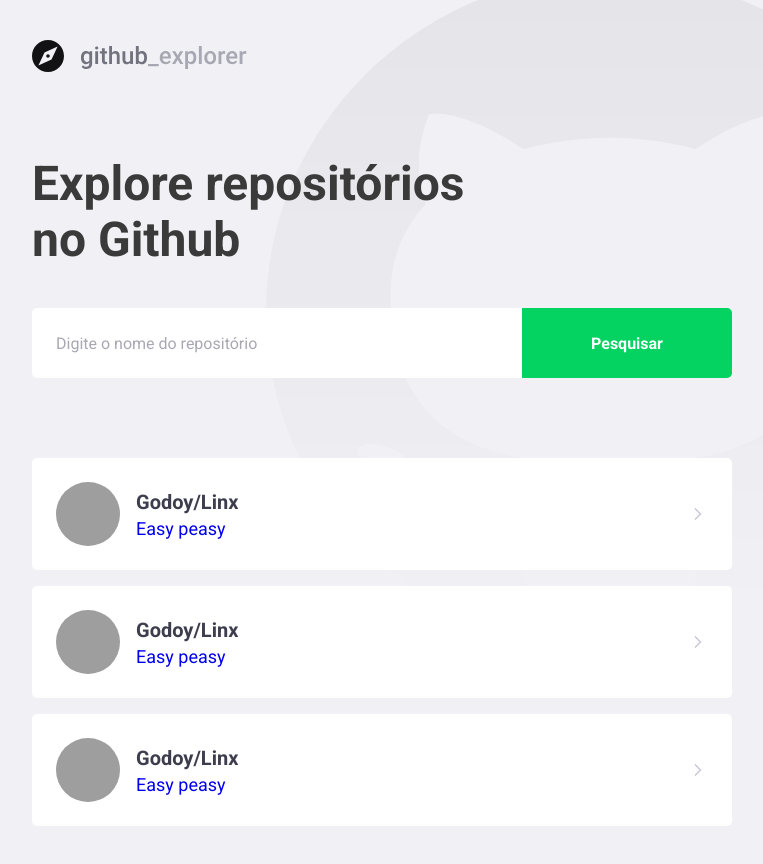
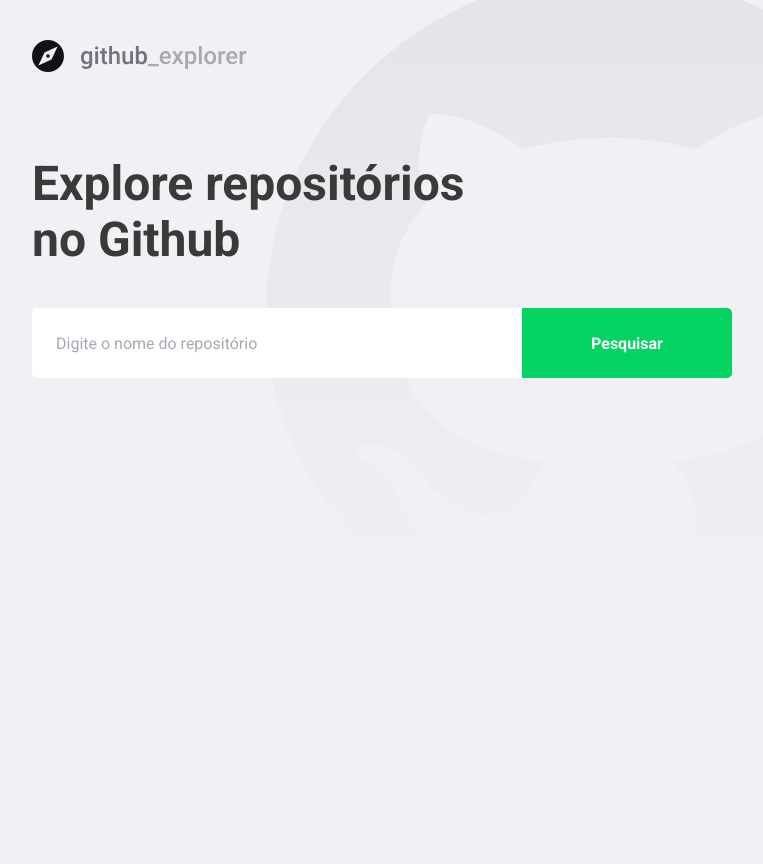
Before and after one commit to maxtrodaro/search-github-repository, a React (Create React App) app: page / in a window 1280 px wide. Shown: the whole page, without its empty margins (148-911 px from the left). After the commit the page ends 800 px from the top, so only its background shows below. Built offline with nearby package versions, Linux system fonts and the light colour scheme; grey boxes are pictures that could not be loaded.

Commit message:
Feature: Connecting App with Github API

```diff
--- a/package.json
+++ b/package.json
@@ -10,6 +10,7 @@
     "@types/node": "^12.0.0",
     "@types/react": "^16.9.0",
     "@types/react-dom": "^16.9.0",
+    "axios": "^0.19.2",
     "polished": "^3.6.5",
     "react": "^16.13.1",
     "react-dom": "^16.13.1",
--- a/src/pages/Dashboard/index.tsx
+++ b/src/pages/Dashboard/index.tsx
@@ -1,54 +1,66 @@
-import React from 'react';
+import React, { useState, FormEvent } from 'react';
 import { FiChevronRight } from 'react-icons/fi';
+import api from '../../services/api';
 
 import logoImg from '../../assets/github-logo.svg';
 import { Title, Form, Repositories } from './styles';
 
+interface Repository {
+  full_name: string;
+  description: string;
+  owner: {
+    login: string;
+    avatar_url: string;
+  };
+}
+
 const Dashboard: React.FC = () => {
+  const [newRepo, setNewRepo] = useState('');
+  const [repositories, setRepositories] = useState<Repository[]>([]);
+
+  async function handleAddRepository(
+    event: FormEvent<HTMLFormElement>,
+  ): Promise<void> {
+    event.preventDefault();
+
+    const response = await api.get(`/repos/${newRepo}`);
+
+    const repository = response.data;
+
+    setRepositories([...repositories, repository]);
+    setNewRepo('');
+  }
+
   return (
     <>
       <img src={logoImg} alt="Github logo" />
       <Title>Explore repositórios no Github</Title>
 
-      <Form>
-        <input placeholder="Digite o nome do repositório" />
+      <Form onSubmit={handleAddRepository}>
+        <input
+          value={newRepo}
+          onChange={e => setNewRepo(e.target.value)}
+          placeholder="Digite o nome do repositório"
+        />
         <button type="submit"> Pesquisar</button>
       </Form>
 
       <Repositories>
-        <a href="#">
+        {repositories.map(repository => {
+          return (
+            <a key={repository.full_name} href="teste">
               <img
-            src="https://avatars0.githubusercontent.com/u/46817375?s=460&u=df412cf50b31b7873a5ee538020178ecef4ecac4&v=4"
-            alt="Eu"
+                src={repository.owner.avatar_url}
+                alt={repository.owner.login}
               />
               <div>
-            <strong>Godoy/Linx</strong>
-            <p>Easy peasy</p>
+                <strong>{repository.full_name}</strong>
+                <p>{repository.description}</p>
               </div>
               <FiChevronRight size={20} />
             </a>
-        <a href="#">
-          <img
-            src="https://avatars0.githubusercontent.com/u/46817375?s=460&u=df412cf50b31b7873a5ee538020178ecef4ecac4&v=4"
-            alt="Eu"
-          />
-          <div>
-            <strong>Godoy/Linx</strong>
-            <p>Easy peasy</p>
-          </div>
-          <FiChevronRight size={20} />
-        </a>
-        <a href="#">
-          <img
-            src="https://avatars0.githubusercontent.com/u/46817375?s=460&u=df412cf50b31b7873a5ee538020178ecef4ecac4&v=4"
-            alt="Eu"
-          />
-          <div>
-            <strong>Godoy/Linx</strong>
-            <p>Easy peasy</p>
-          </div>
-          <FiChevronRight size={20} />
-        </a>
+          );
+        })}
       </Repositories>
     </>
   );
--- a/src/pages/Dashboard/styles.ts
+++ b/src/pages/Dashboard/styles.ts
@@ -68,7 +68,8 @@
     }
 
     div {
-      margin-left: 16px;
+      margin: 0 16px;
+      flex: 1;
       strong {
         font-size: 20px;
         color: #3d3d4d;
--- /dev/null
+++ b/src/services/api.ts
@@ -0,0 +1,7 @@
+import axios from 'axios';
+
+const api = axios.create({
+  baseURL: 'https://api.github.com',
+});
+
+export default api;
```
Also changed, not shown: 1 other file (tests, documents, lock files or other folders). Lines whose indentation alone changed are shown as unchanged.
